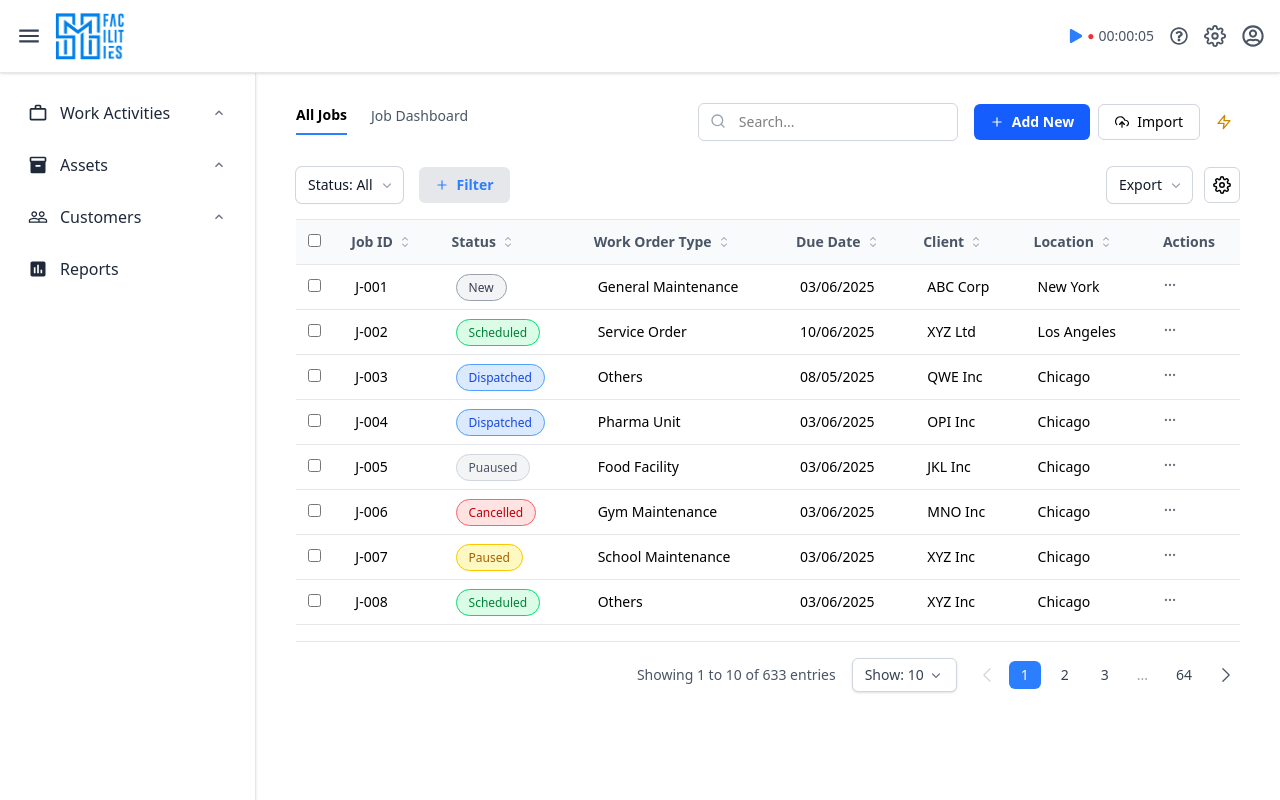
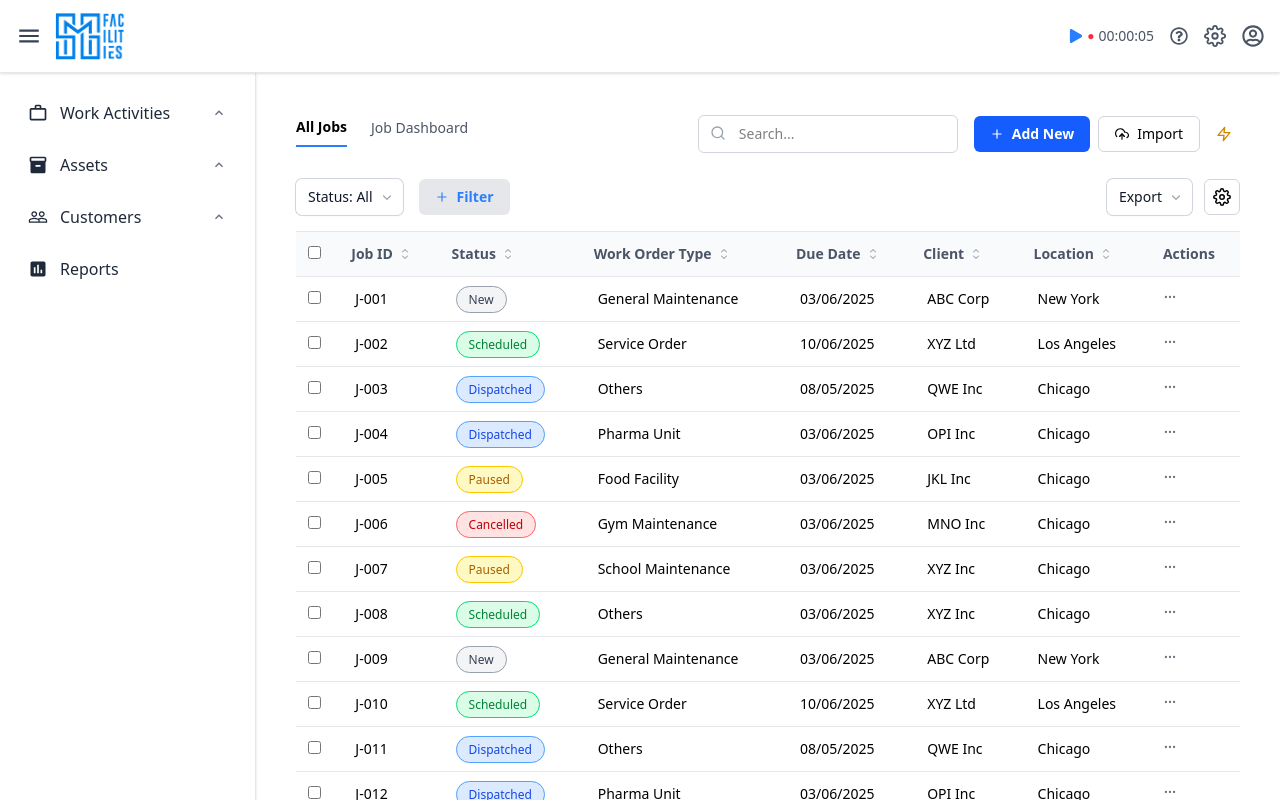
Before and after one commit to Rajviii/ci-cd-netify, a React (Vite) app: page / in a window 1280 px wide. Built offline with nearby package versions, Linux system fonts and the light colour scheme.

Commit message:
Dynamic Page view as per the type

```diff
--- /dev/null
+++ b/src/components/layout/DynamicPageLayout.jsx
@@ -0,0 +1,64 @@
+import Tabs from "../common/Tabs";
+import SearchBar from "../common/SearchBar";
+import ActionButtons from "../common/ActionButtons";
+import FilterBar from "../common/FilterBar";
+import ExportSettingsBar from "../common/ExportSettingsBar";
+import DataTable from "../common/DataTable";
+import Pagination from "../common/Pagination";
+import { useState } from "react";
+
+export default function DynamicPageLayout({ tabs, columns, data, type }) {
+    const [searchQuery, setSearchQuery] = useState("");
+    const [currentPage, setCurrentPage] = useState(1);
+    const [itemsPerPage, setItemsPerPage] = useState(10);
+
+    const handleSearch = (query) => setSearchQuery(query);
+    const handleTabChange = (tab) => console.log("Tab selected:", tab);
+
+    const filteredData = data.filter((item) =>
+        Object.values(item).some((value) =>
+            String(value).toLowerCase().includes(searchQuery.toLowerCase())
+        )
+    );
+
+    return (
+        <div className="bg-white min-h-screen px-6 py-4 space-y-4">
+            {/* Tabs + Search + Buttons */}
+            <div className="flex flex-col md:flex-row justify-between items-start md:items-center gap-3">
+                <Tabs tabs={tabs} onTabChange={handleTabChange} />
+                <div className="flex items-center gap-4">
+                    <SearchBar onSearch={handleSearch} />
+                    <ActionButtons
+                        onAdd={() => console.log("Add New")}
+                        onImport={() => console.log("Import")}
+                        onHelp={() => console.log("Help")}
+                    />
+                </div>
+            </div>
+
+            {/* Filters + Export */}
+            <div className="flex justify-between items-center flex-wrap gap-4">
+                <FilterBar />
+                <ExportSettingsBar />
+            </div>
+
+            {type === "table" && (
+                <>
+                    {/* Table */}
+                    <div className="overflow-x-auto">
+                        <DataTable columns={columns} data={filteredData} />
+                    </div>
+
+                    {/* Pagination */}
+                    <Pagination
+                        currentPage={currentPage}
+                        totalItems={filteredData.length}
+                        itemsPerPage={itemsPerPage}
+                        onPageChange={(page) => setCurrentPage(page)}
+                        onPerPageChange={(size) => setItemsPerPage(size)}
+                    />
+                </>
+            )}
+        </div>
+    );
+}
--- /dev/null
+++ b/src/data/JobsData.jsx
@@ -0,0 +1,34 @@
+export const jobsTableData = [
+    { id: 1, jobId: "J-001", status: "New", workOrderType: "General Maintenance", dueDate: "03/06/2025", client: "ABC Corp", location: "New York" },
+    { id: 2, jobId: "J-002", status: "Scheduled", workOrderType: "Service Order", dueDate: "10/06/2025", client: "XYZ Ltd", location: "Los Angeles" },
+    { id: 3, jobId: "J-003", status: "Dispatched", workOrderType: "Others", dueDate: "08/05/2025", client: "QWE Inc", location: "Chicago" },
+    { id: 4, jobId: "J-004", status: "Dispatched", workOrderType: "Pharma Unit", dueDate: "03/06/2025", client: "OPI Inc", location: "Chicago" },
+    { id: 5, jobId: "J-005", status: "Paused", workOrderType: "Food Facility", dueDate: "03/06/2025", client: "JKL Inc", location: "Chicago" },
+    { id: 6, jobId: "J-006", status: "Cancelled", workOrderType: "Gym Maintenance", dueDate: "03/06/2025", client: "MNO Inc", location: "Chicago" },
+    { id: 7, jobId: "J-007", status: "Paused", workOrderType: "School Maintenance", dueDate: "03/06/2025", client: "XYZ Inc", location: "Chicago" },
+    { id: 8, jobId: "J-008", status: "Scheduled", workOrderType: "Others", dueDate: "03/06/2025", client: "XYZ Inc", location: "Chicago" },
+    { id: 9, jobId: "J-009", status: "New", workOrderType: "General Maintenance", dueDate: "03/06/2025", client: "ABC Corp", location: "New York" },
+    { id: 10, jobId: "J-010", status: "Scheduled", workOrderType: "Service Order", dueDate: "10/06/2025", client: "XYZ Ltd", location: "Los Angeles" },
+    { id: 11, jobId: "J-011", status: "Dispatched", workOrderType: "Others", dueDate: "08/05/2025", client: "QWE Inc", location: "Chicago" },
+    { id: 12, jobId: "J-012", status: "Dispatched", workOrderType: "Pharma Unit", dueDate: "03/06/2025", client: "OPI Inc", location: "Chicago" },
+    { id: 13, jobId: "J-013", status: "Paused", workOrderType: "Food Facility", dueDate: "03/06/2025", client: "JKL Inc", location: "Chicago" },
+    { id: 14, jobId: "J-014", status: "Cancelled", workOrderType: "Gym Maintenance", dueDate: "03/06/2025", client: "MNO Inc", location: "Chicago" },
+    { id: 15, jobId: "J-015", status: "Paused", workOrderType: "School Maintenance", dueDate: "03/06/2025", client: "XYZ Inc", location: "Chicago" },
+];
+
+export const jobsColumns = [
+    { key: "jobId", label: "Job ID" },
+    { key: "status", label: "Status" },
+    { key: "workOrderType", label: "Work Order Type" },
+    { key: "dueDate", label: "Due Date" },
+    { key: "client", label: "Client" },
+    { key: "location", label: "Location" },
+];
+
+export const jobsFilters = {
+    status: ["New", "Scheduled", "Dispatched", "Paused", "Cancelled"],
+    workOrderType: ["General Maintenance", "Service Order", "Others", "Pharma Unit", "Food Facility", "Gym Maintenance", "School Maintenance"],
+    location: ["New York", "Los Angeles", "Chicago"]
+};
+
+export const jobsTabs = ["All Jobs", "Job Dashboard"];
--- a/src/pages/JobsPage.jsx
+++ b/src/pages/JobsPage.jsx
@@ -1,73 +1,13 @@
-import Tabs from "../components/common/Tabs";
-import SearchBar from "../components/common/SearchBar";
-import ActionButtons from "../components/common/ActionButtons";
-import FilterBar from "../components/common/FilterBar";
-import ExportSettingsBar from "../components/common/ExportSettingsBar";
-import DataTable from "../components/common/DataTable";
-import Pagination from "../components/common/Pagination";
+import DynamicPageLayout from "../components/layout/DynamicPageLayout";
+import { jobsTableData, jobsColumns, jobsTabs } from "../data/JobsData";
 
 export default function JobsPage() {
-  const handleSearch = (query) => {
-    console.log("Search for:", query);
-  };
-
-  const handleTabChange = (tab) => {
-    console.log("Selected tab:", tab);
-  };
-
-  const columns = [
-    { key: "jobId", label: "Job ID" },
-    { key: "status", label: "Status" },
-    { key: "workOrderType", label: "Work Order Type" },
-    { key: "dueDate", label: "Due Date" },
-    { key: "client", label: "Client" },
-    { key: "location", label: "Location" },
-
-  ];
-
-  const data = [
-    { id: 1, jobId: "J-001", status: "New", workOrderType: "General Maintenance", dueDate: "03/06/2025", client: "ABC Corp", location: "New York" },
-    { id: 2, jobId: "J-002", status: "Scheduled", workOrderType: "Service Order", dueDate: "10/06/2025", client: "XYZ Ltd", location: "Los Angeles" },
-    { id: 3, jobId: "J-003", status: "Dispatched", workOrderType: "Others", dueDate: "08/05/2025", client: "QWE Inc", location: "Chicago" },
-    { id: 4, jobId: "J-004", status: "Dispatched", workOrderType: "Pharma Unit", dueDate: "03/06/2025", client: "OPI Inc", location: "Chicago" },
-    { id: 5, jobId: "J-005", status: "Puaused", workOrderType: "Food Facility", dueDate: "03/06/2025", client: "JKL Inc", location: "Chicago" },
-    { id: 6, jobId: "J-006", status: "Cancelled", workOrderType: "Gym Maintenance", dueDate: "03/06/2025", client: "MNO Inc", location: "Chicago" },
-    { id: 7, jobId: "J-007", status: "Paused", workOrderType: "School Maintenance", dueDate: "03/06/2025", client: "XYZ Inc", location: "Chicago" },
-    { id: 8, jobId: "J-008", status: "Scheduled", workOrderType: "Others", dueDate: "03/06/2025", client: "XYZ Inc", location: "Chicago" },
-  ];
-
   return (
-    <div className="bg-[#ffffff] min-h-screen px-6 py-1 space-y-4">
-      {/* Tabs + Search + Buttons */}
-      <div className="flex flex-col md:flex-row md:justify-between md:items-center gap-3">
-        <Tabs tabs={["All Jobs", "Job Dashboard"]} onTabChange={handleTabChange} />
-        <div className="flex items-center gap-4">
-          <SearchBar onSearch={handleSearch} />
-          <ActionButtons
-            onAdd={() => console.log("Add New")}
-            onImport={() => console.log("Import")}
-            onHelp={() => console.log("Help")}
-          />
-        </div>
-      </div>
-
-      {/* Filters + Export/Settings */}
-      <div className="flex justify-between items-center flex-wrap gap-4">
-        <FilterBar />
-        <ExportSettingsBar />
-      </div>
-
-      {/* Table */}
-      <div className="overflow-x-auto">
-        <DataTable columns={columns} data={data} />
-      </div>
-      <Pagination
-        currentPage={1}
-        totalItems={633}
-        itemsPerPage={10}
-        onPageChange={(page) => console.log("Page:", page)}
-        onPerPageChange={(size) => console.log("Items per page:", size)}
-      />
-    </div>
+    <DynamicPageLayout
+      tabs={jobsTabs}
+      columns={jobsColumns}
+      data={jobsTableData}
+      type="table"
+    />
   );
 }
```
